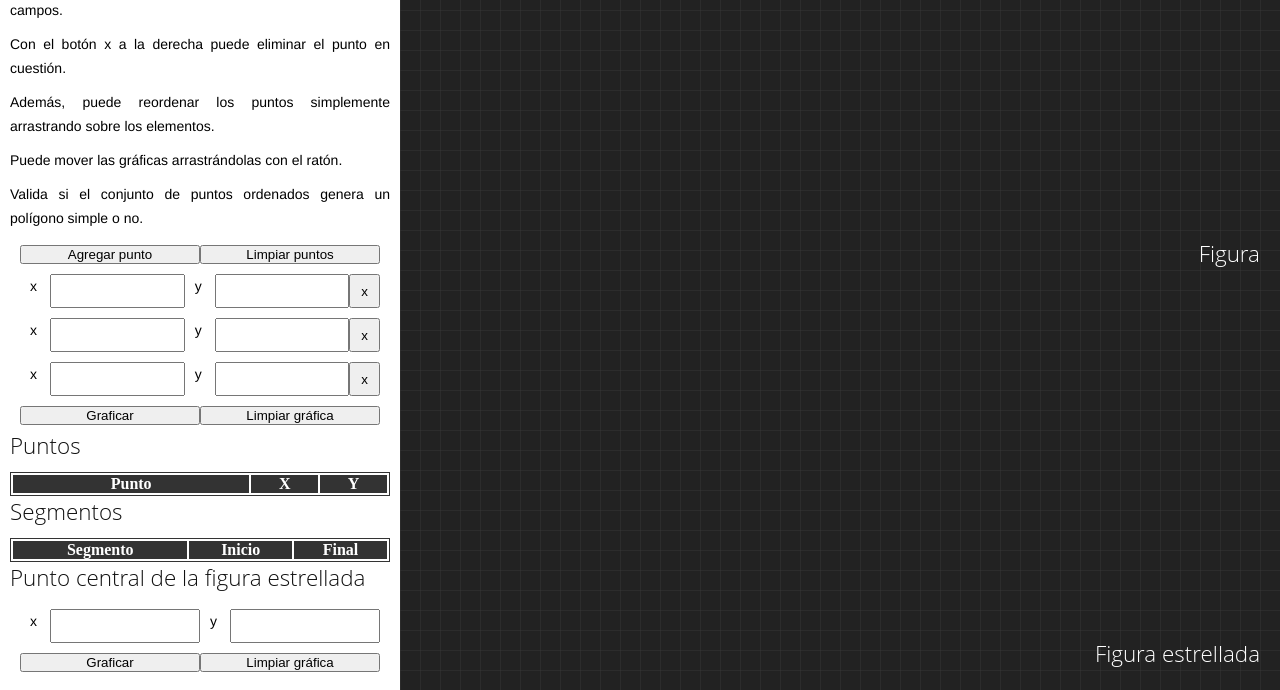
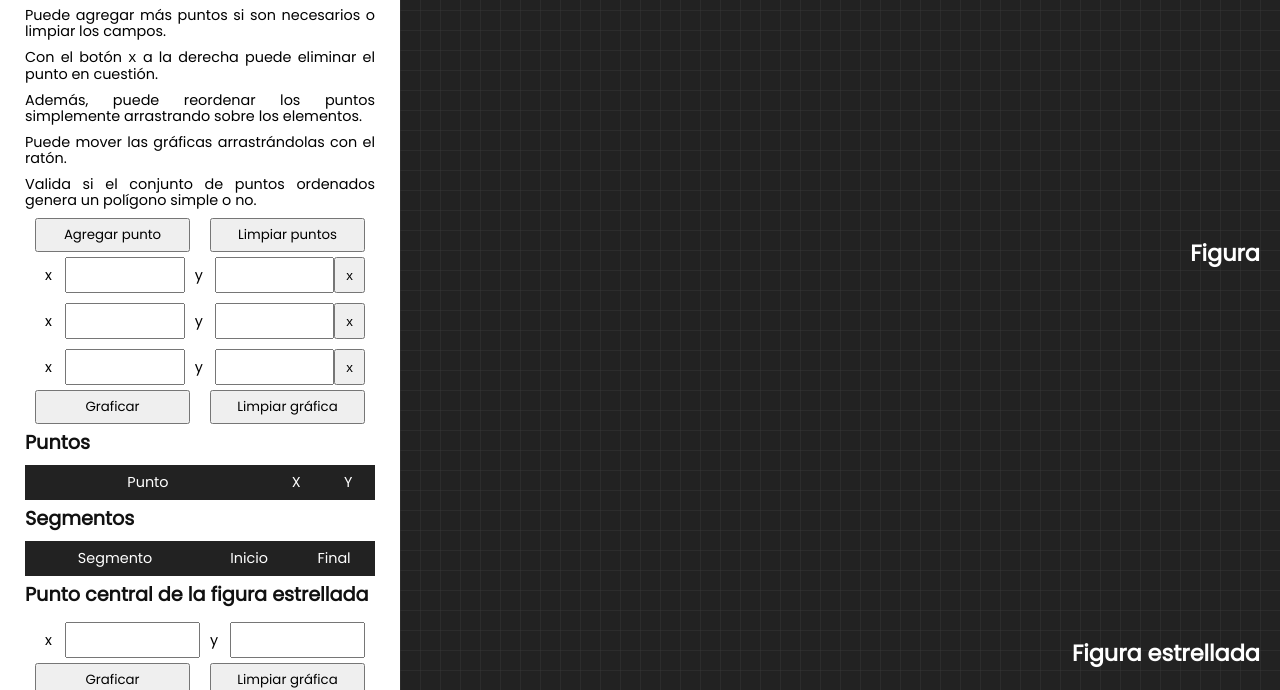
Before and after one commit to JoelHernandez343/graph-star-shapes-cg, a website built with webpack: page src/index.html in a window 1280 px wide. Shown: the part 110-800 px from the top of the page. Built offline with nearby package versions, Linux system fonts and the light colour scheme.

Commit message:
Bugs fixed, added some styles and fonts! :sparkles:

```diff
--- a/package.json
+++ b/package.json
@@ -19,5 +19,8 @@
     "webpack-cli": "^4.5.0",
     "webpack-dev-server": "^3.11.2",
     "webpack-merge": "^5.7.3"
+  },
+  "dependencies": {
+    "fontsource-poppins": "^4.0.0"
   }
 }
--- a/src/css/style.css
+++ b/src/css/style.css
@@ -7,10 +7,6 @@
 body {
   display: flex;
   height: 100vh;
-}
-
-body > aside {
-  flex-basis: 400px;
 }
 
 main {
@@ -29,7 +25,9 @@ main > section {
   position: relative;
 }
 
-main > section > h2 {
+main > section > h3 {
+  font-family: 'Poppins', sans-serif;
+  font-size: 1.4rem;
   position: absolute;
   bottom: 0;
   right: 0;
@@ -48,7 +46,8 @@ canvas {
 
 body > aside {
   overflow-y: auto;
-  padding: 10px;
+  padding: 25px;
+  flex-basis: 400px;
 }
 
 body > aside > section {
@@ -70,52 +69,73 @@ body > aside > section {
   width: 100%;
 }
 
-.controls {
-  display: flex;
-  padding: 5px 10px;
+.point-input > p {
+  padding: 10px;
+  margin: 0;
 }
 
-.controls > * {
-  flex-basis: 50%;
+.controls {
+  display: grid;
+  grid-template-columns: 50% 50%;
+}
+
+.controls > button {
+  font-family: 'Poppins', sans-serif;
+  padding: 5px 0px;
+  margin: 0px 10px;
 }
 
 table {
   width: 100%;
+  border-collapse: collapse;
 }
 
 table,
 td {
-  border: 1px solid #333;
+  border: 1px solid #222222;
 }
 
-thead,
-tfoot {
-  background-color: #333;
+thead {
+  background-color: #222222;
   color: #fff;
+}
+
+th {
+  font-family: 'Poppins', sans-serif;
+  font-size: 0.9rem;
+  font-weight: 500;
+  padding: 6px 0;
+}
+
+td {
+  font-family: 'Poppins', sans-serif;
+  font-size: 0.8rem;
+  font-weight: 500;
+  padding: 6px 6px;
 }
 
 h1 {
   color: #111;
-  font-family: 'Helvetica Neue', sans-serif;
-  font-size: 2rem;
+  font-family: 'Poppins', sans-serif;
+  font-size: 3.1rem;
   font-weight: bold;
   letter-spacing: -1px;
-  line-height: 1;
+  line-height: 3.2rem;
 }
 
 h2 {
   color: #111;
-  font-family: 'Open Sans', sans-serif;
-  font-size: 1.4rem;
-  font-weight: 300;
-  line-height: 32px;
-  margin: 0 0 10px;
+  font-family: 'Poppins', sans-serif;
+  font-size: 1.2rem;
+  font-weight: 700;
+  line-height: 25px;
+  margin: 6px 0 10px;
 }
 
 p {
-  font-family: 'Helvetica Neue', sans-serif;
-  font-size: 14px;
-  line-height: 24px;
+  font-family: 'Poppins', sans-serif;
+  font-size: 0.9rem;
+  line-height: 1rem;
   margin: 0 0 10px;
   text-align: justify;
   text-justify: inter-word;
--- a/src/index.html
+++ b/src/index.html
@@ -13,7 +13,10 @@
       <h2>Agregar los puntos de la figura</h2>
 
       <p>Puede agregar más puntos si son necesarios o limpiar los campos.</p>
-      <p>Con el botón x a la derecha puede eliminar el punto en cuestión.</p>
+      <p>
+        Con el botón <code>x</code> a la derecha puede eliminar el punto en
+        cuestión.
+      </p>
       <p>
         Además, puede reordenar los puntos simplemente arrastrando sobre los
         elementos.
@@ -80,11 +83,11 @@
     <main>
       <section>
         <canvas id="shape"></canvas>
-        <h2>Figura</h2>
+        <h3>Figura</h3>
       </section>
       <section>
         <canvas id="star-shape"></canvas>
-        <h2>Figura estrellada</h2>
+        <h3>Figura estrellada</h3>
       </section>
     </main>
   </body>
--- a/src/js/index.js
+++ b/src/js/index.js
@@ -1,4 +1,6 @@
 import '../css/style.css';
+import 'fontsource-poppins/100.css';
+import 'fontsource-poppins/latin.css';
 
 import { App } from './modules/app';
 
--- a/src/js/modules/geometry/shape.js
+++ b/src/js/modules/geometry/shape.js
@@ -19,9 +19,13 @@ const isSimpleShape = segments => {
 };
 
 const getSegments = points => {
+  if (points.length < 2) {
+    return [];
+  }
+
   let segments = [];
+  let shape = [...points];
 
-  let shape = [...points];
   let before = shape.shift();
   shape.push(before);
 
--- a/webpack.common.js
+++ b/webpack.common.js
@@ -20,6 +20,10 @@ module.exports = {
         test: /\.html$/,
         loader: 'html-loader',
       },
+      {
+        test: /\.(woff|woff2|eot|ttf|otf)$/i,
+        type: 'asset/resource',
+      },
     ],
   },
 };
```
Also changed, not shown: README.md, docs/images/sc01.png, docs/images/sc02.png (added), 1 other file.
